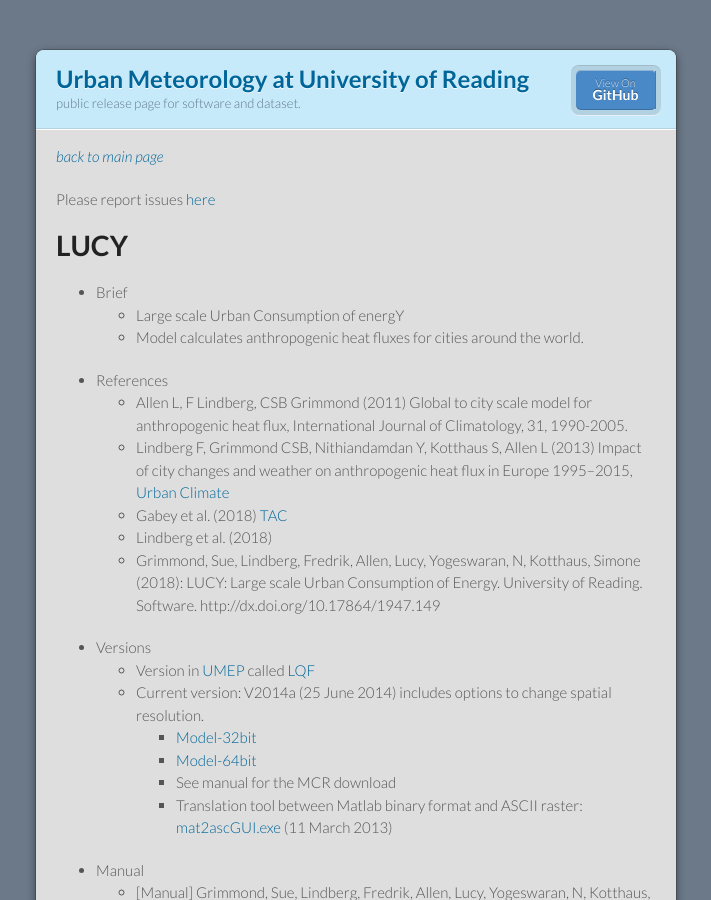
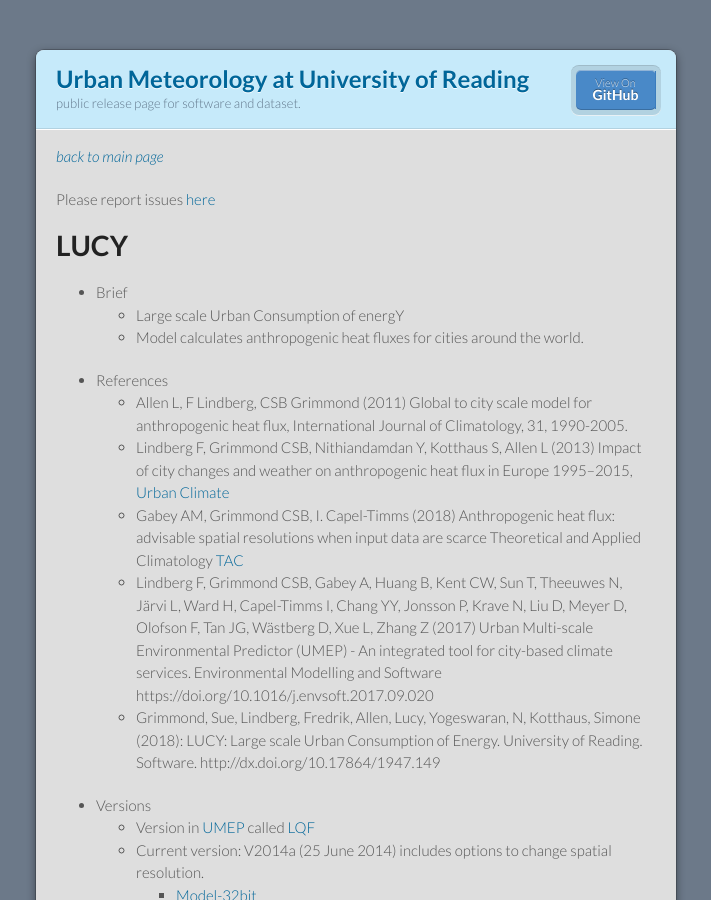
Before and after one commit to Urban-Meteorology-Reading/Urban-Meteorology-Reading.github.io, a Jekyll site: the page built from LUCY.md, in a window 1280 px wide and 900 px high. Shown: the whole window, without its empty margins (284-995 px from the left). Built offline with Jekyll 4.4.1, drawn with Linux system fonts in a browser that asks for light colours.

Commit message:
Update LUCY.md

```diff
--- a/LUCY.md
+++ b/LUCY.md
@@ -15,8 +15,9 @@ Please report issues [here](https://github.com/Urban-Meteorology-Reading/Urban-M
 * References
    * Allen L, F Lindberg, CSB Grimmond (2011) Global to city scale model for anthropogenic heat flux, International Journal of Climatology, 31, 1990-2005.
    * Lindberg F, Grimmond CSB, Nithiandamdan Y, Kotthaus S, Allen L (2013) Impact of city changes and weather on anthropogenic heat flux in Europe 1995–2015, [Urban Climate](http://dx.doi.org/10.1016/j.uclim.2013.03.002)
-   * Gabey et al. (2018) [TAC](https://link.springer.com/article/10.1007%2Fs00704-018-2367-y)
-   * Lindberg et al. (2018)
+   * Gabey AM, Grimmond CSB, I. Capel-Timms (2018) Anthropogenic heat flux: advisable spatial resolutions when input data
+are scarce Theoretical and Applied Climatology [TAC](https://link.springer.com/article/10.1007%2Fs00704-018-2367-y)
+   * Lindberg F, Grimmond CSB, Gabey A, Huang B, Kent CW, Sun T, Theeuwes N, Järvi L, Ward H, Capel-Timms I, Chang YY, Jonsson P, Krave N, Liu D, Meyer D, Olofson F, Tan JG, Wästberg D, Xue L, Zhang Z (2017) Urban Multi-scale Environmental Predictor (UMEP) - An integrated tool for city-based climate services.  Environmental Modelling and Software https://doi.org/10.1016/j.envsoft.2017.09.020
    * 	Grimmond, Sue, Lindberg, Fredrik, Allen, Lucy, Yogeswaran, N, Kotthaus, Simone (2018): LUCY: Large scale Urban Consumption of Energy. University of Reading. Software. http://dx.doi.org/10.17864/1947.149
 
 * Versions
```
